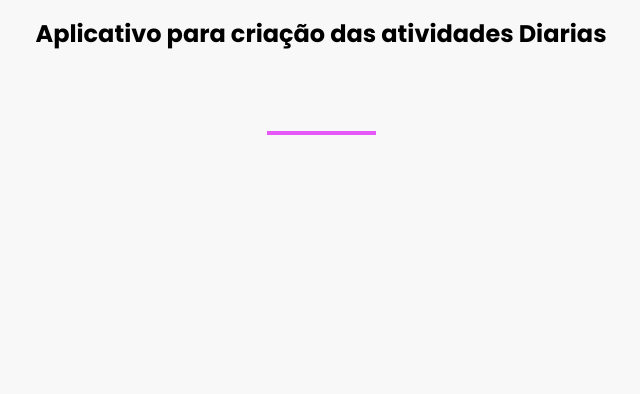
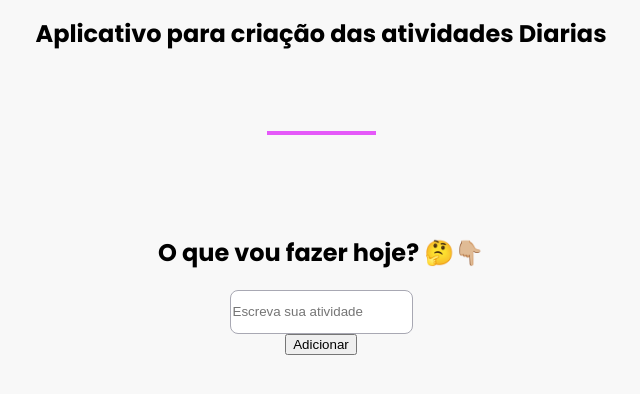
Before and after one commit to viniciusfraiz/todoist-electronjs, an Electron app: page index.html in a window 800 px wide. Shown: the whole page, without its empty margins (79-719 px from the left). Drawn offline with Linux system fonts and the light colour scheme.

Commit message:
adicionando div atividade

```diff
--- a/index.html
+++ b/index.html
@@ -15,5 +15,16 @@
     <!--traço de divisao-->
     <hr />
 
+    <!--div com conteudo de cadastrar atvdd-->
+
+    <div class="conteudo-atividade">
+
+        <h2>O que vou fazer hoje? 🤔👇🏼</h2>
+        <input type="text" placeholder="Escreva sua atividade"/>
+        <button>Adicionar</button>
+
+
+    </div>
+
 </body>
 </html>
--- a/style.css
+++ b/style.css
@@ -12,4 +12,17 @@ hr{
     width: 105px;
     border: 2px solid #e559f9;
     margin-top: 80px;
+    margin-bottom: 80px;
 }
+
+.conteudo-atividade {
+    display: flex;
+    flex-direction: column;
+    align-items: center;
+}
+
+input {
+    height: 40px;
+    border-radius: 8px;
+    border: 1px solid #a8a8b3;
+}
```
